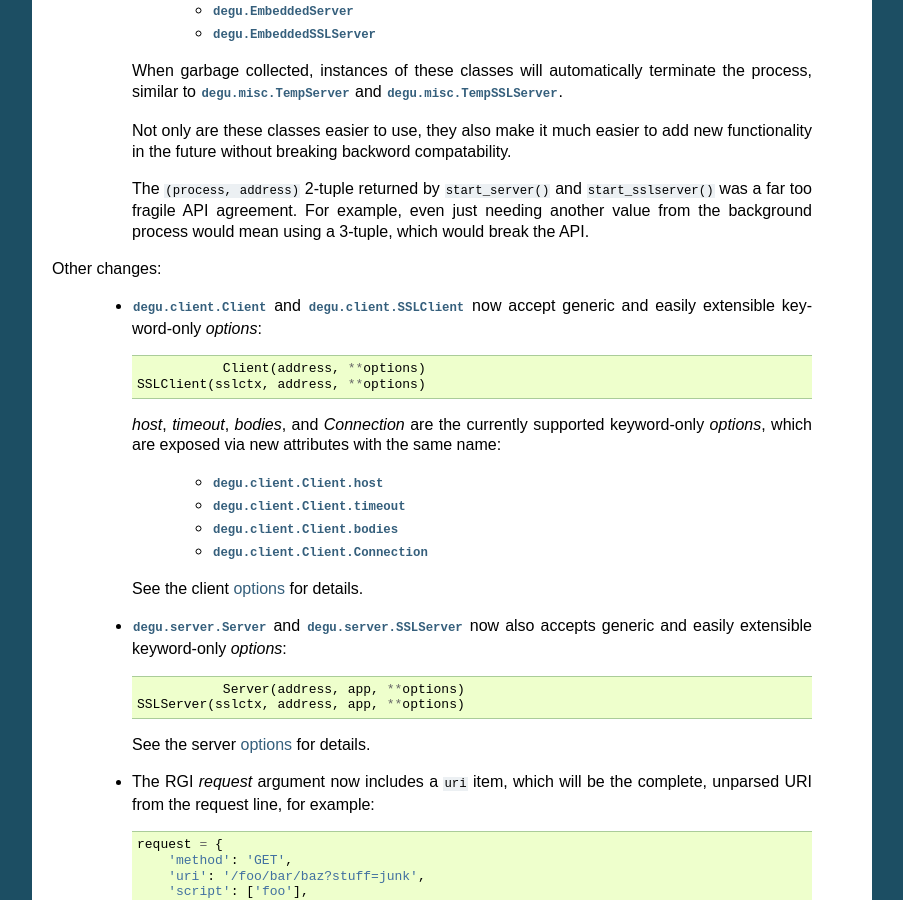
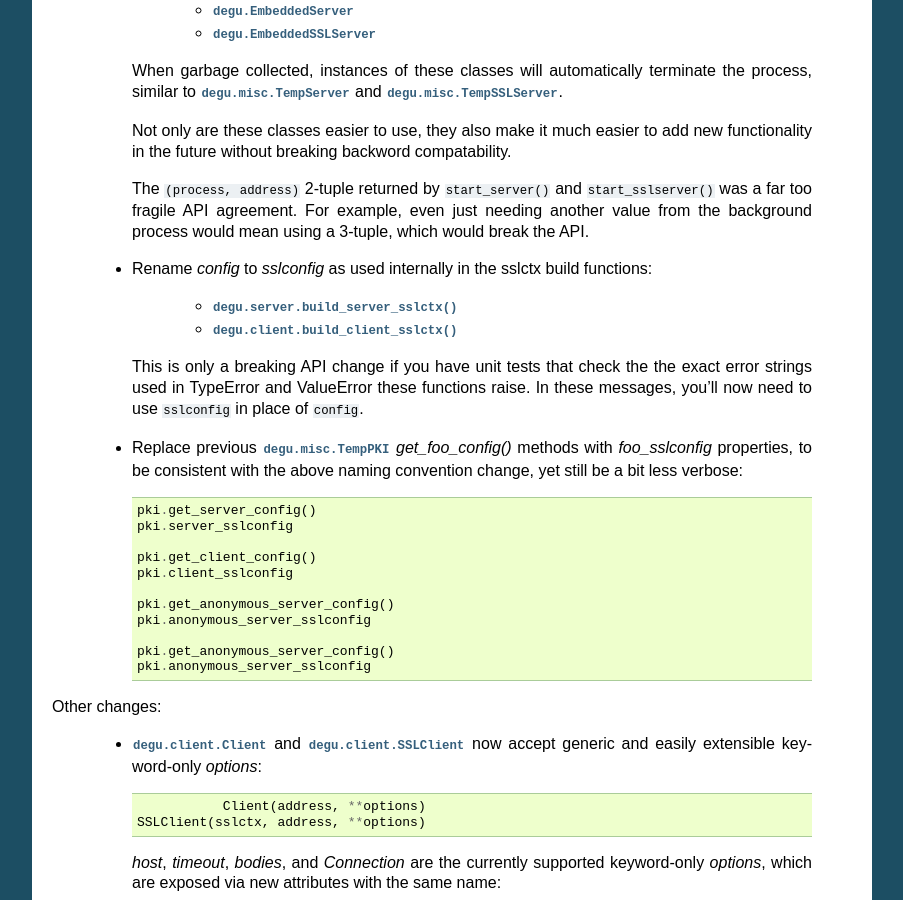
Before and after one commit to json420/degu, a Sphinx documentation site: the page built from doc/changelog.rst, in a window 1280 px wide and 900 px high, scrolled down 2540 px. Shown: the whole window, without its empty margins (198-1101 px from the left). Built offline with Sphinx 7.4.7, drawn with Linux system fonts in a browser that asks for light colours.

Commit message:
Document config -> sslconfig name change

```diff
--- a/doc/changelog.rst
+++ b/doc/changelog.rst
@@ -161,6 +161,33 @@ Breaking API changes:
         ``start_sslserver()`` was a far too fragile API agreement.  For example,
         even just needing another value from the background process would mean
         using a 3-tuple, which would break the API.
+
+    *   Rename *config* to *sslconfig* as used internally in the sslctx
+        build functions:
+
+            * :func:`degu.server.build_server_sslctx()`
+            * :func:`degu.client.build_client_sslctx()`
+
+        This is only a breaking API change if you have unit tests that check the
+        the exact error strings used in TypeError and ValueError these functions
+        raise.  In these messages, you'll now need to use ``sslconfig`` in place
+        of ``config``.
+
+    *   Replace previous :class:`degu.misc.TempPKI` *get_foo_config()* methods
+        with *foo_sslconfig* properties, to be consistent with the above naming
+        convention change, yet still be a bit less verbose::
+
+            pki.get_server_config()
+            pki.server_sslconfig
+
+            pki.get_client_config()
+            pki.client_sslconfig
+
+            pki.get_anonymous_server_config()
+            pki.anonymous_server_sslconfig
+
+            pki.get_anonymous_server_config()
+            pki.anonymous_server_sslconfig
 
 
 
```
